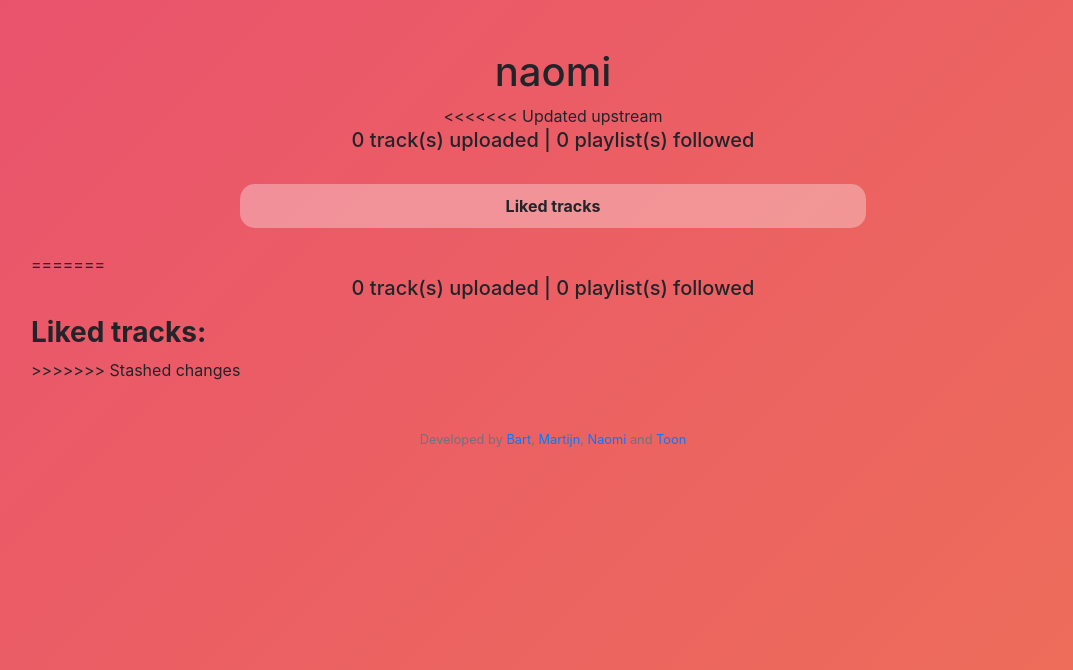
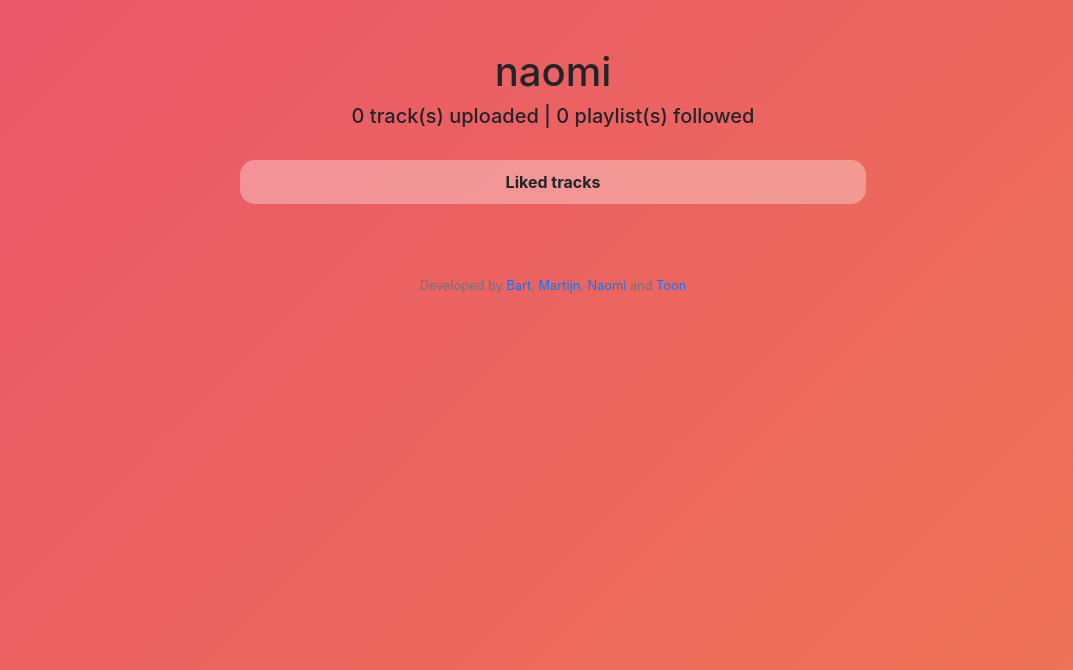
Before and after one commit to UhhBart/webik, a Flask app: page /profile in a window 1280 px wide. Shown: the part 64-734 px from the top of the page, without its empty margins (87-1160 px from the left). Run offline with Flask 2, Linux system fonts and the light colour scheme; a user stored in the database is signed in; data comes from the database, SQL or seed files in the repository; some libraries are stand-ins or nearby versions.

Commit message:
idk maybe i fixed something

```diff
--- a/templates/profile.html
+++ b/templates/profile.html
@@ -10,7 +10,6 @@
     <div align="center">
         <h1>{{ name[0]["username"] }}</h1>
 
-<<<<<<< Updated upstream
         <!--display general statistics about users-->
         <h5 align="center">{{ uploads }} track(s) uploaded | {{ playlists }} playlist(s) followed </h5>
         <br>
@@ -19,11 +18,6 @@
         </div>
         <br>
     </div>
-=======
-    <h5 align="center">{{uploads}} track(s) uploaded | {{playlists}} playlist(s) followed </h5>
-    <p> </p>
-    <h3><strong> Liked tracks: </strong></h3>
->>>>>>> Stashed changes
 
     <!--display all of the user's liked songs-->
     {%for link in links%}
@@ -46,7 +40,6 @@
             </div>
         {% endif %}
         </div>
-        Uploaded at {{link[4]}}
     </div>
     <br>
     {% endfor %}
```
